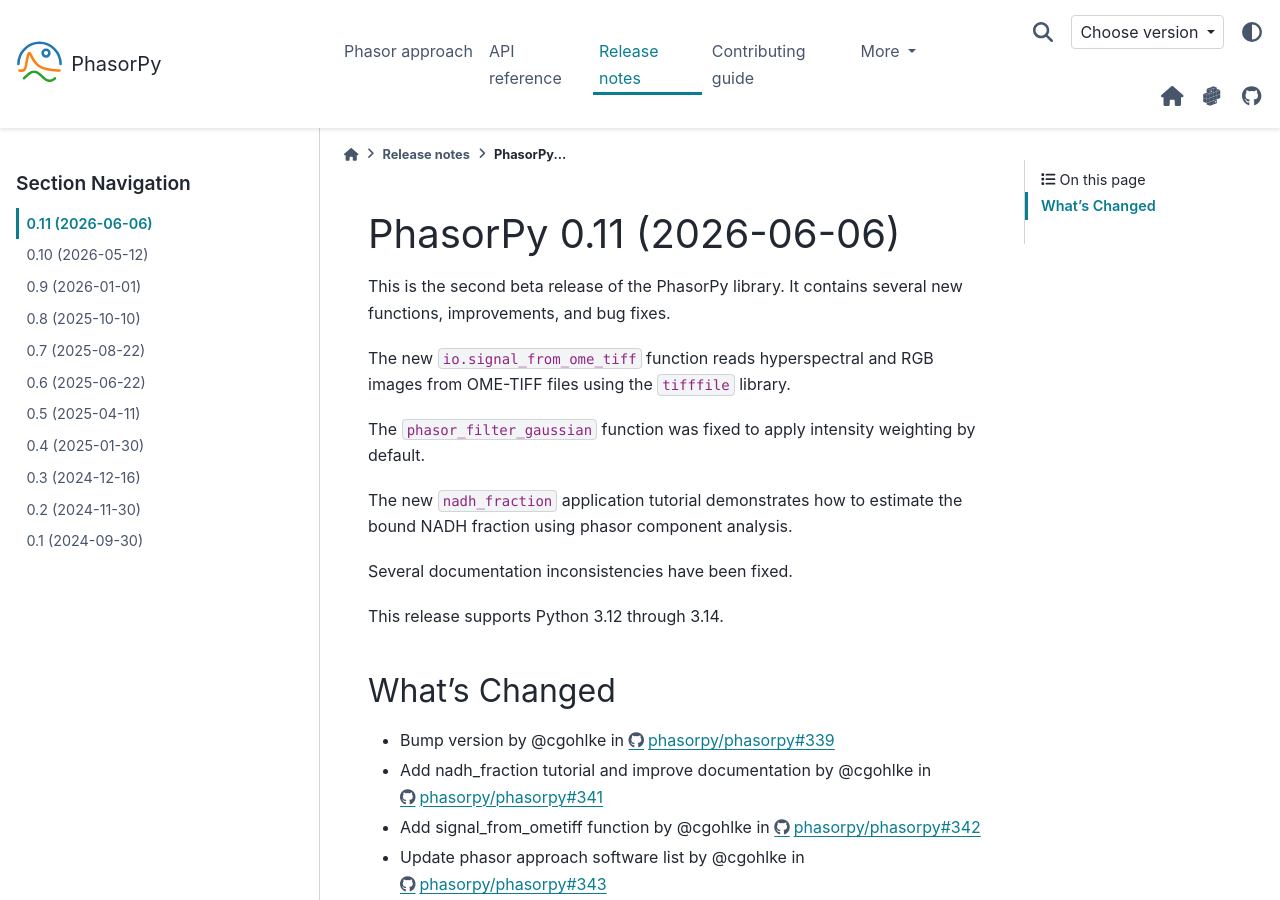
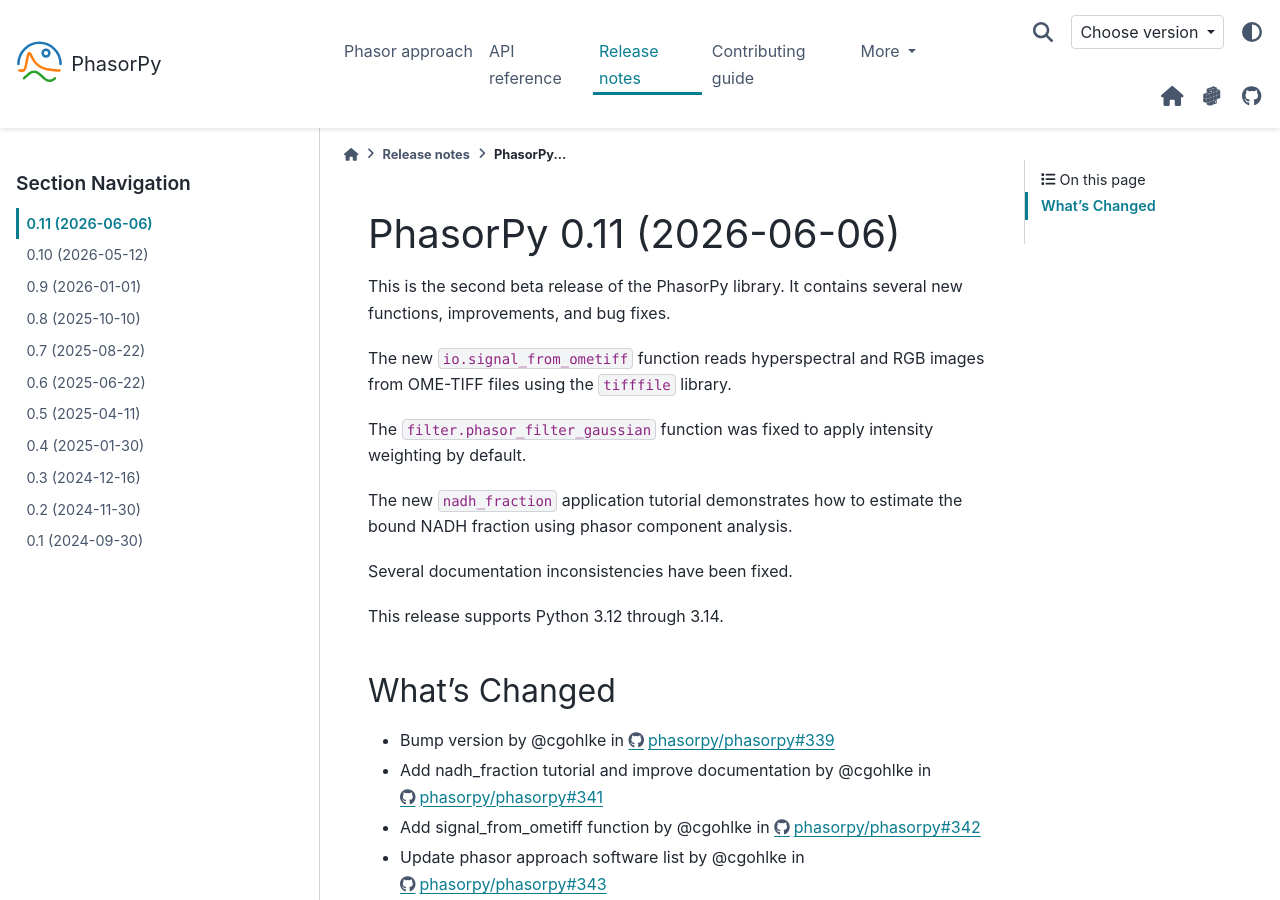
Before and after one commit to phasorpy/phasorpy, a Sphinx documentation site: the page built from docs/release/0.11.rst, in a window 1280 px wide and 900 px high. Built offline with Sphinx 7.4.7 and the PyData theme 0.15.4, drawn with Linux system fonts in a browser that asks for light colours; pages that are not in the unit, such as notebooks, are missing from menus.

Commit message:
Fix code review issues

```diff
--- a/docs/_static/switcher.json
+++ b/docs/_static/switcher.json
@@ -13,8 +13,7 @@
   {
     "name": "0.10",
     "version": "0.10",
-    "url": "https://www.phasorpy.org/docs/v0.10/",
-    "preferred": true
+    "url": "https://www.phasorpy.org/docs/v0.10/"
   },
   {
     "name": "0.9",
--- a/docs/release/0.11.rst
+++ b/docs/release/0.11.rst
@@ -6,10 +6,10 @@
 This is the second beta release of the PhasorPy library.
 It contains several new functions, improvements, and bug fixes.
 
-The new ``io.signal_from_ome_tiff`` function reads hyperspectral and RGB
+The new ``io.signal_from_ometiff`` function reads hyperspectral and RGB
 images from OME-TIFF files using the ``tifffile`` library.
 
-The ``phasor_filter_gaussian`` function was fixed to apply intensity
+The ``filter.phasor_filter_gaussian`` function was fixed to apply intensity
 weighting by default.
 
 The new ``nadh_fraction`` application tutorial demonstrates how to estimate
```
